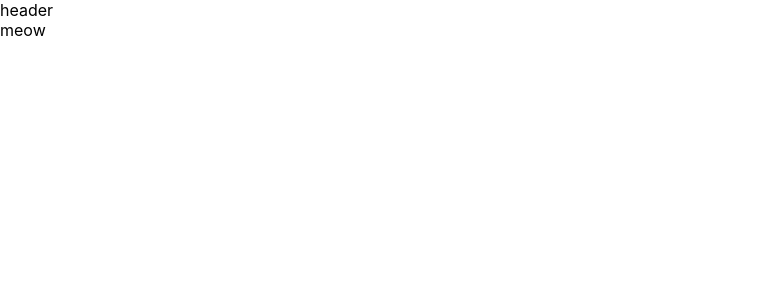
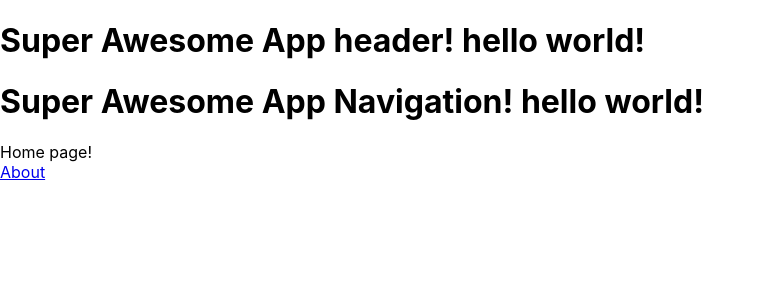
Before and after one commit to LeahyCC/homegrown, a React (Vite) app: page / in a window 1280 px wide. Shown: the top 300 px of the page, without its empty margins (0-765 px from the left). Built offline with nearby package versions, Linux system fonts and the light colour scheme.

Commit message:
react router dom

```diff
--- a/package.json
+++ b/package.json
@@ -13,7 +13,8 @@
   },
   "dependencies": {
     "react": "^18.0.0",
-    "react-dom": "^18.0.0"
+    "react-dom": "^18.0.0",
+    "react-router-dom": "^6.3.0"
   },
   "devDependencies": {
     "@reduxjs/toolkit": "^1.8.1",
--- a/src/App.tsx
+++ b/src/App.tsx
@@ -1,8 +1,20 @@
+import { Routes, Route } from 'react-router-dom'
+import AppHeader from './containers/App/AppHeader'
+import AppNavigation from './containers/App/AppNavigation'
+import Home from './containers/Home'
+import About from './containers/About'
+
 const App = () => {
   return (
     <div className="App">
-      <header className="App-header">header</header>
-      <div>meow</div>
+      <AppHeader />
+      <AppNavigation />
+      <div>
+        <Routes>
+          <Route path="/" element={<Home />} />
+          <Route path="about" element={<About />} />
+        </Routes>
+      </div>
     </div>
   )
 }
--- /dev/null
+++ b/src/containers/About/index.tsx
@@ -0,0 +1,14 @@
+import { Link } from 'react-router-dom'
+
+const About = () => {
+  return (
+    <div className="page-header__wrapper">
+      Home page!
+      <div>
+        <Link to="/">Home</Link>
+      </div>
+    </div>
+  )
+}
+
+export default About
--- a/src/components/header/index.tsx
+++ b/src/containers/App/AppHeader/index.tsx
@@ -3,7 +3,7 @@ const AppHeader = () => {
 
   return (
     <div className="page-header__wrapper">
-      <h1>Super Awesome App! {x}</h1>
+      <h1>Super Awesome App header! {x}</h1>
     </div>
   )
 }
--- /dev/null
+++ b/src/containers/App/AppNavigation/index.tsx
@@ -0,0 +1,11 @@
+const AppNavigation = () => {
+  const x = 'hello world!'
+
+  return (
+    <div className="page-header__wrapper">
+      <h1>Super Awesome App Navigation! {x}</h1>
+    </div>
+  )
+}
+
+export default AppNavigation
--- /dev/null
+++ b/src/containers/Home/index.tsx
@@ -0,0 +1,14 @@
+import { Link } from 'react-router-dom'
+
+const Home = () => {
+  return (
+    <div className="page-header__wrapper">
+      Home page!
+      <div>
+        <Link to="/about">About</Link>
+      </div>
+    </div>
+  )
+}
+
+export default Home
```
Also changed, not shown: src/main.tsx (+6 -7 lines), .eslintrc.yml, 1 other file (tests, documents, lock files or other folders).
